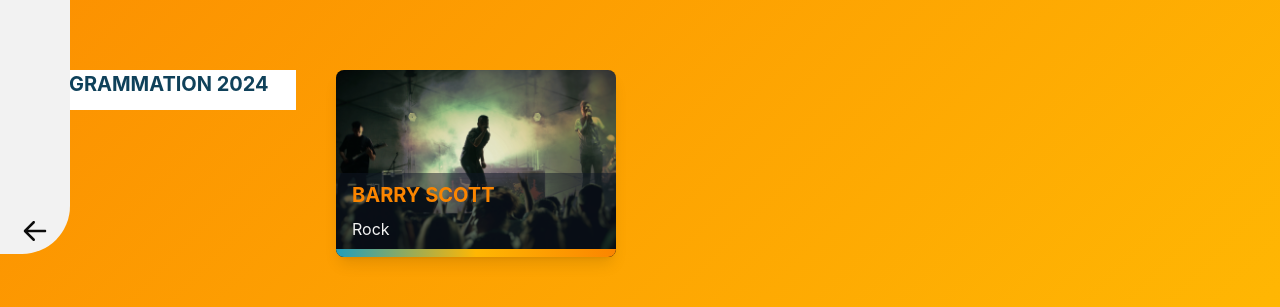
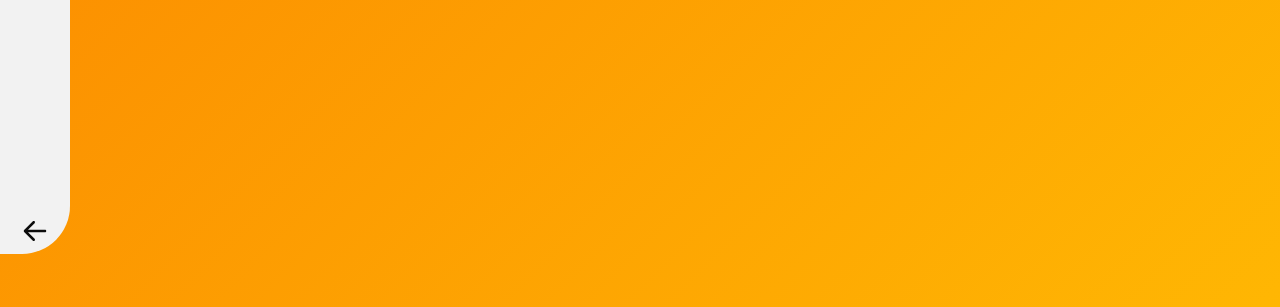
Before and after one commit to RtwinS17/MSPR_Nation-sounds_HRCT, a React (Create React App) app in the folder client/: page / in a window 1280 px wide. Shown: the part 474-781 px from the top of the page. Built offline with nearby package versions, Linux system fonts and the light colour scheme.

Commit message:
logo center

```diff
--- a/client/src/App.js
+++ b/client/src/App.js
@@ -30,7 +30,7 @@ const App = () => {
         <div className='fixed h-screen flex flex-col mt-12 '>
           <Diaporamahome />
 
-          <ArtistCard />
+
         </div>
       </div>
     </>
```
